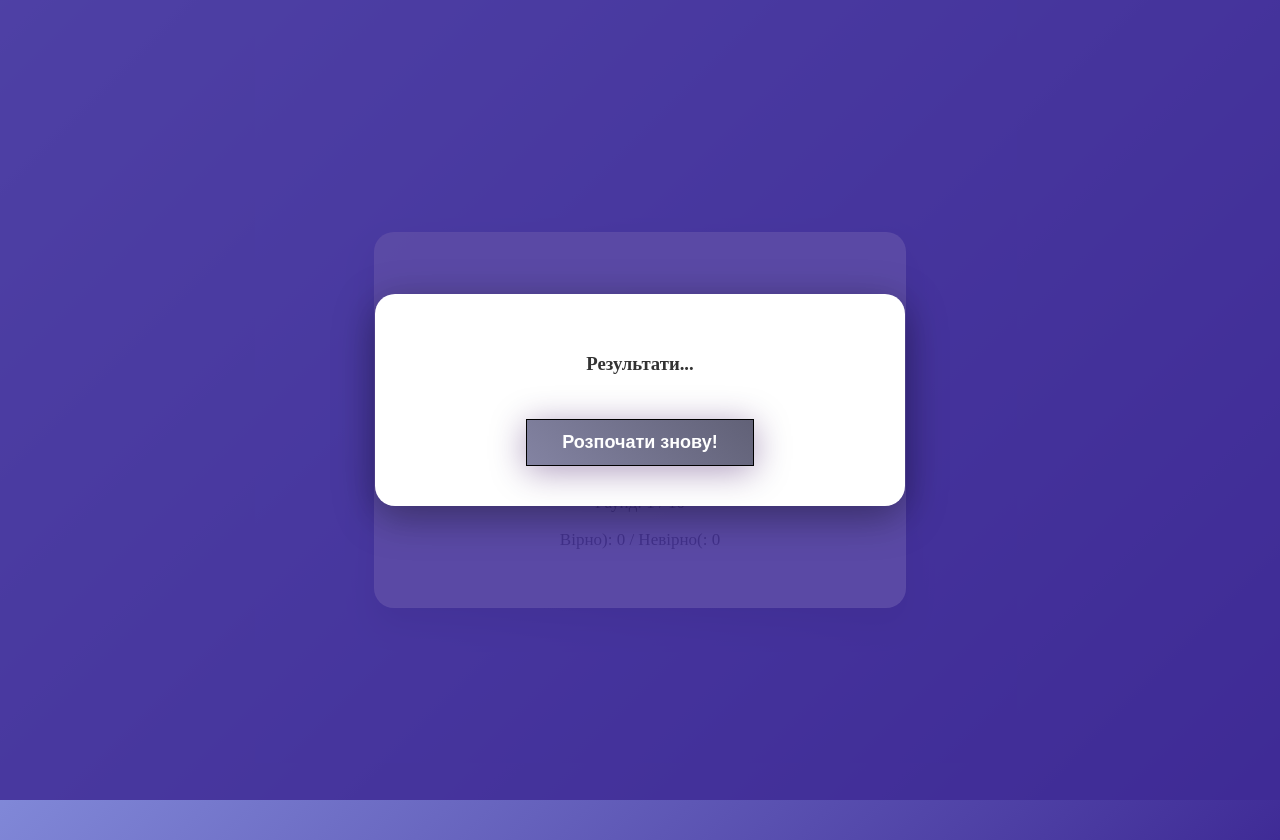
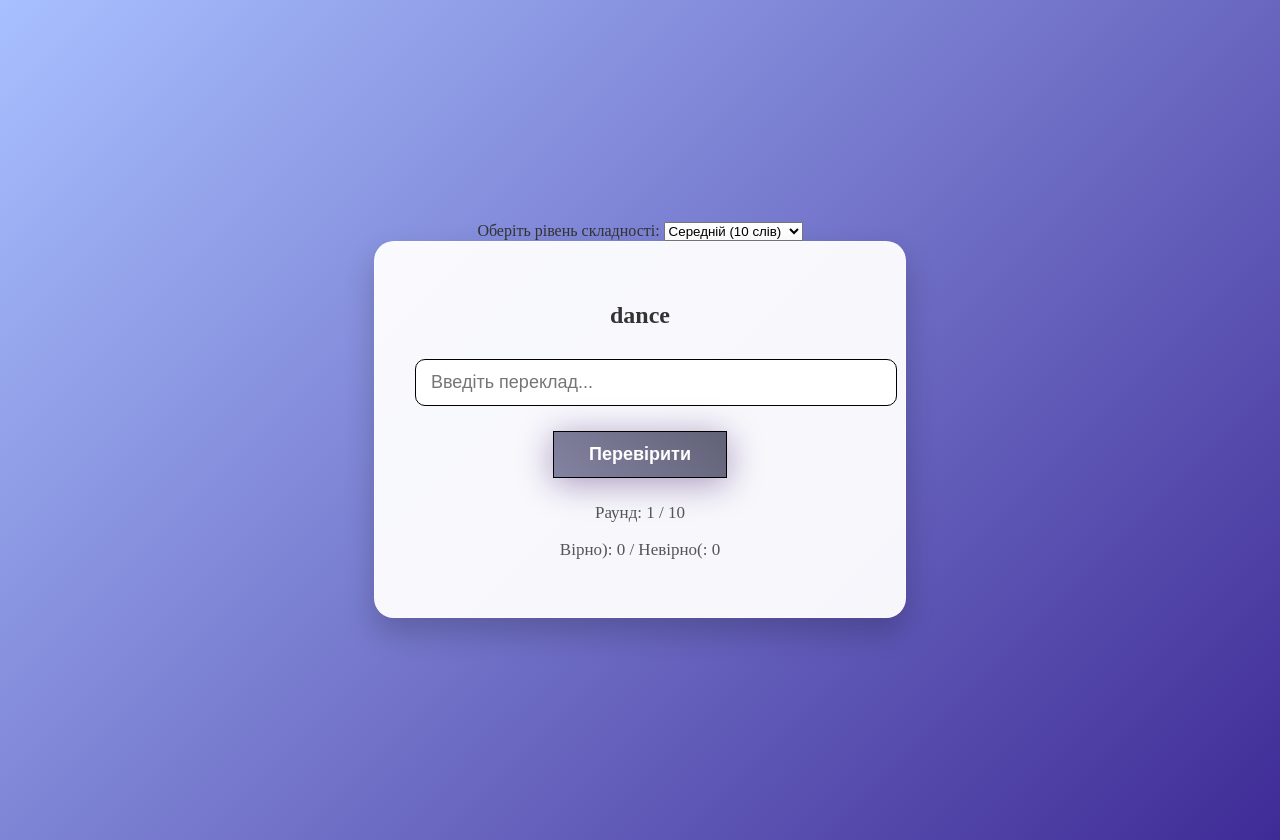
Before and after one commit to elesina99/12lr, a plain HTML site: page index.html in a window 1280 px wide. Drawn offline with nearby package versions, Linux system fonts and the light colour scheme.

Commit message:
Update index.html

```diff
--- a/index.html
+++ b/index.html
@@ -9,6 +9,15 @@
 </head>
 <body>
 
+    <div class="difficulty-select">
+        <label for="difficulty">Оберіть рівень складності:</label>
+        <select id="difficulty">
+            <option value="5">Легкий (5 слів)</option>
+            <option value="10" selected>Середній (10 слів)</option>
+            <option value="15">Складний (15 слів)</option>
+        </select>
+    </div>
+
     <div class="card">
         <h2 id="word">Слово</h2>
         <input type="text" id="translation" placeholder="Введіть переклад...">
@@ -19,7 +28,7 @@
         </div>
     </div>
 
-    <div class="modal" id="resultModal">
+    <div class="modal" id="resultModal" style="display:none;">
         <div class="modal-content">
             <h3>Результати...</h3>
             <p id="summary"></p>
```
